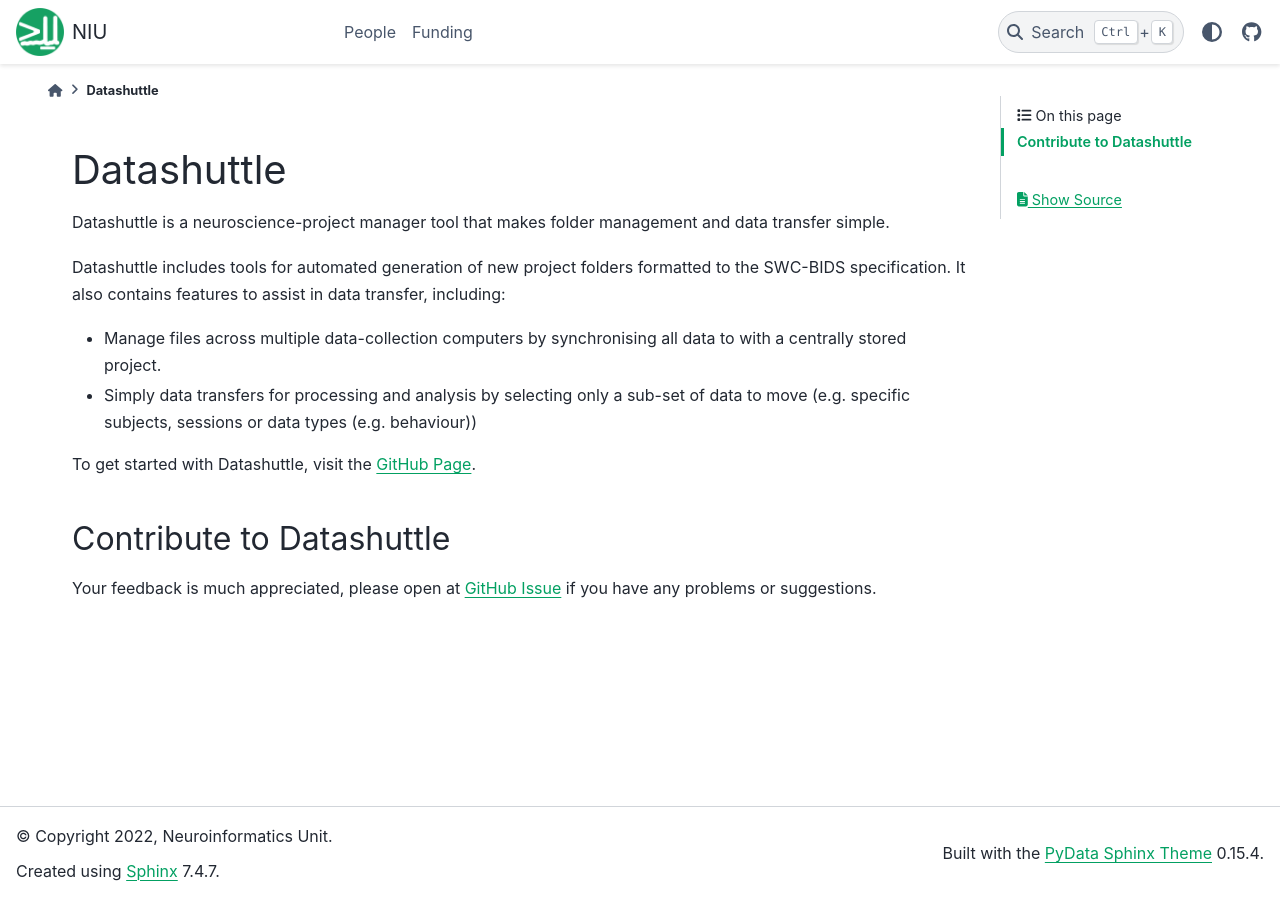
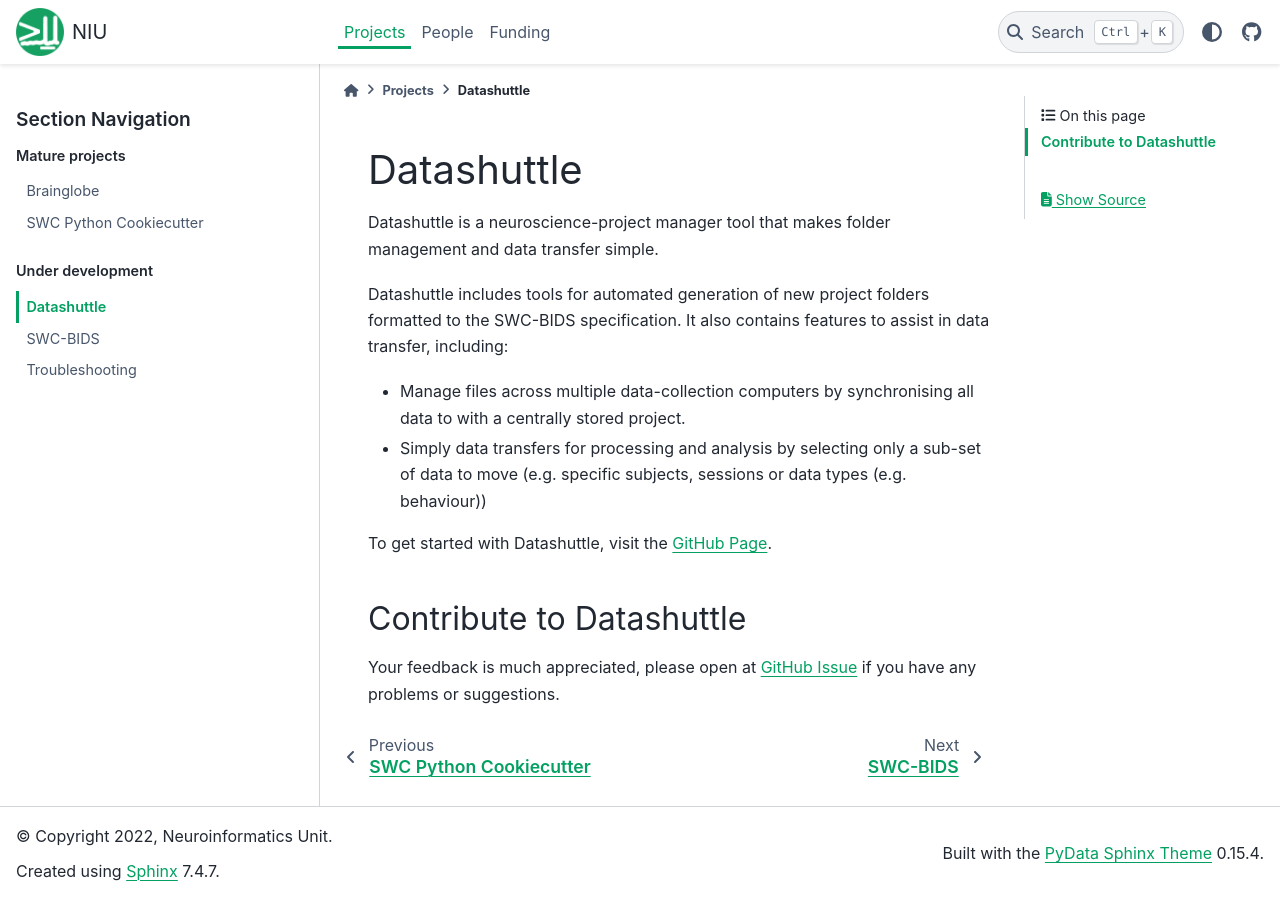
Before and after one commit to neuroinformatics-unit/neuroinformatics-unit.github.io, a Sphinx documentation site: the page built from docs/source/projects/datashuttle.md, in a window 1280 px wide. Built offline with Sphinx 7.4.7 and the PyData theme 0.15.4, drawn with Linux system fonts in a browser that asks for light colours.

Commit message:
reorganize website navigation

````diff
--- /dev/null
+++ b/docs/source/projects/index.md
@@ -0,0 +1,20 @@
+# Projects
+
+At the NIU we udertake several projects, listed below.
+
+```{toctree}
+:maxdepth: 2
+:caption: Mature projects
+
+brainglobe
+cookiecutter
+```
+
+```{toctree}
+:maxdepth: 2
+:caption: Under development
+
+datashuttle
+swc-bids
+troubleshooting
+```
````
Also changed, not shown: docs/source/index.md (+3 -1 lines), docs/source/projects/troubleshooting.md (+1 -1 lines).
